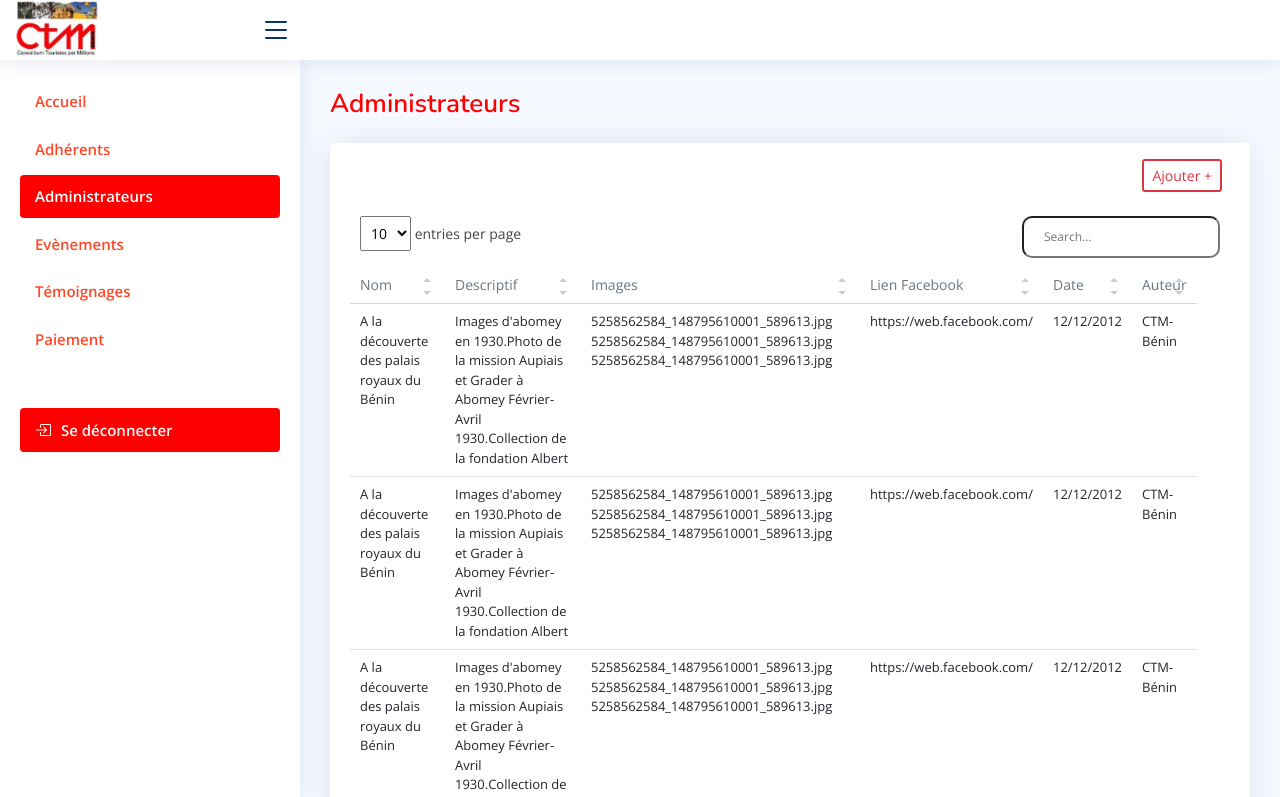
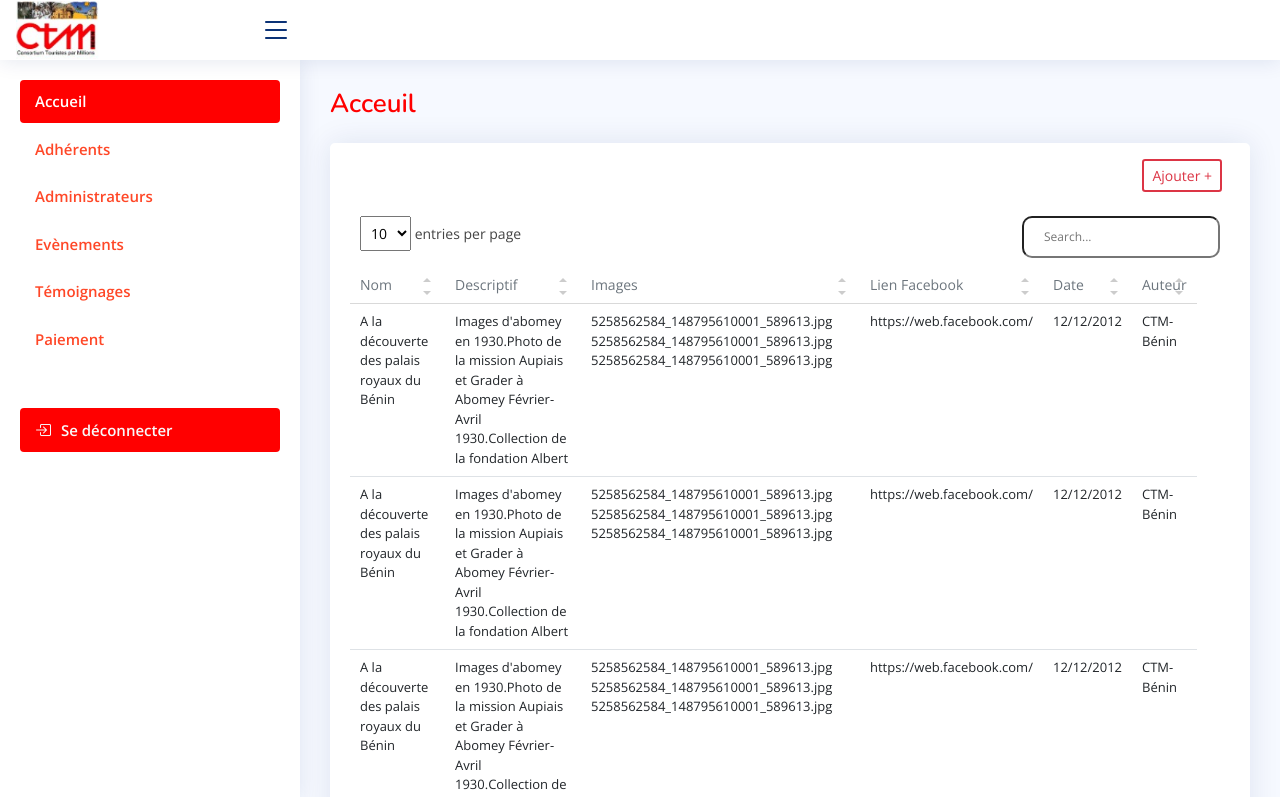
Before and after one commit to Shira08/CTM_Project_Dashboard, a plain HTML site: page index.html in a window 1280 px wide. Shown: the top 797 px of the page. Drawn offline with nearby package versions, Linux system fonts and the light colour scheme.

Commit message:
Another commit

```diff
--- a/index.html
+++ b/index.html
@@ -282,7 +282,7 @@
     <aside id="sidebar" class="sidebar">
       <ul class="sidebar-nav" id="sidebar-nav">
         <li class="nav-item">
-          <a class="nav-link collapsed" href="index.html">
+          <a class="nav-link collapsed active" href="index.html">
             <!--i class="bi bi-grid"></i>-->
             <span>Accueil</span>
           </a>
@@ -297,7 +297,7 @@
         </li>
         <!-- End Profile Page Nav -->
         <li class="nav-item">
-          <a class="nav-link collapsed active" href="administrateurs.html">
+          <a class="nav-link collapsed " href="administrateurs.html">
             <!--i class="bi bi-search"></i-->
             <span>Administrateurs</span>
           </a>
@@ -342,7 +342,7 @@
 
     <main id="main" class="main">
       <div class="pagetitle mt-2 mb-4">
-        <h1>Administrateurs</h1>
+        <h1>Acceuil</h1>
         <!--nav>
                 <ol class="breadcrumb">
                     <li class="breadcrumb-item"><a href="admin.html">Administration</a></li>
```
